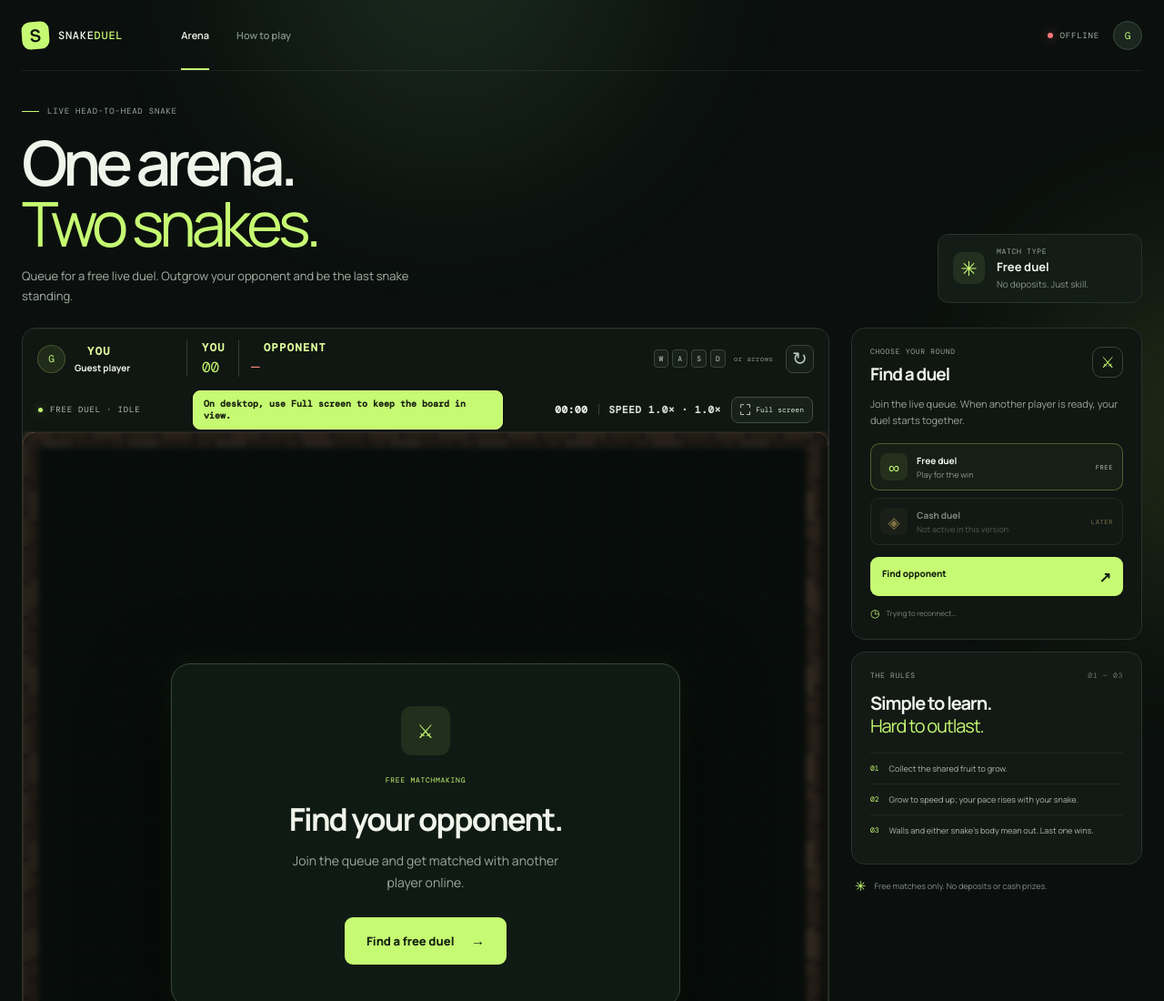
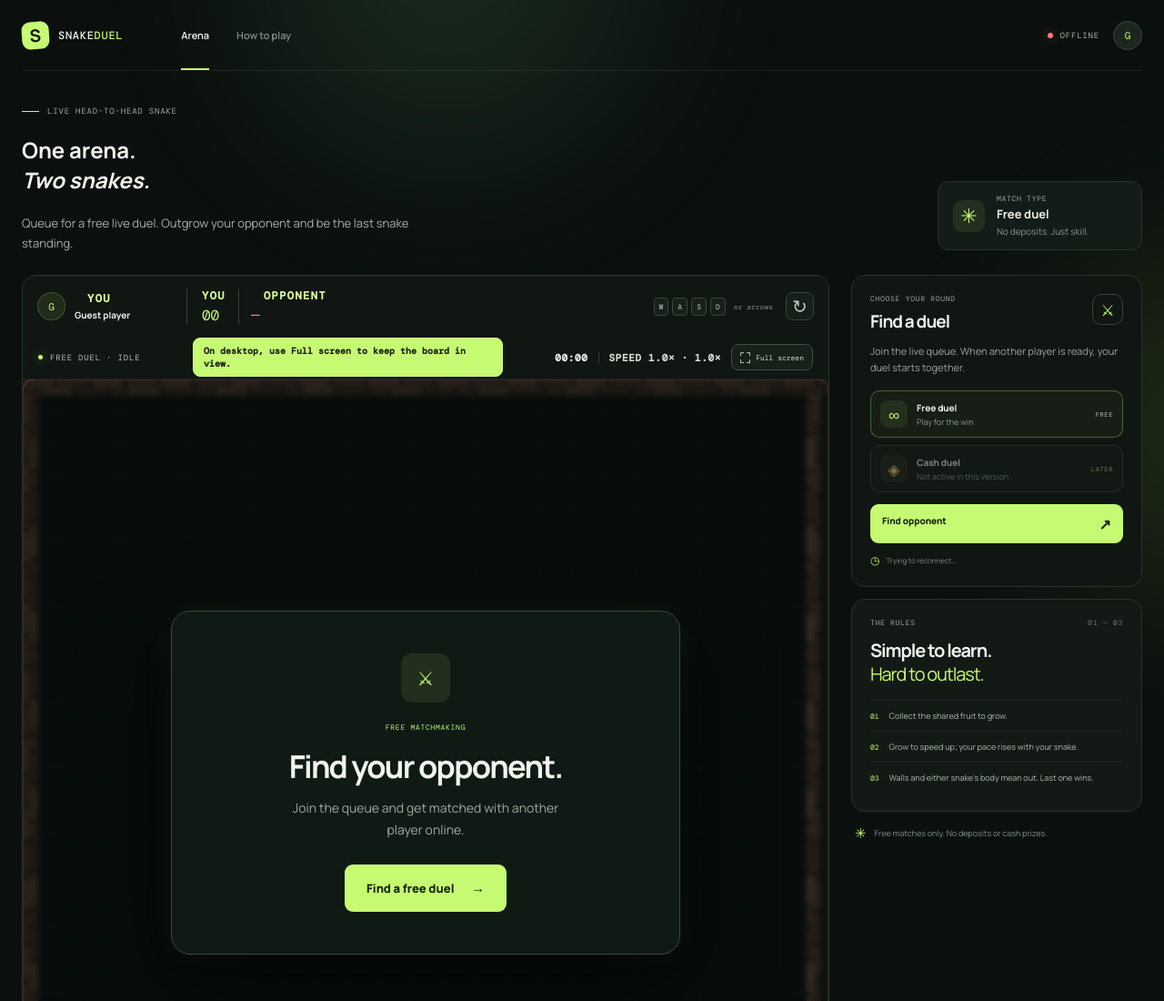
Before and after one commit to snakegameonsol-web/snake-duel, a plain HTML site: page index.html in a window 1280 px wide. Shown: the top 1100 px of the page at 91% size. Drawn offline with nearby package versions, Linux system fonts and the light colour scheme.

Commit message:
Change h1 to h2 in intro section

```diff
--- a/index.html
+++ b/index.html
@@ -24,7 +24,7 @@
 
     <main id="top">
       <section class="intro" id="arena">
-        <div class="intro-copy"><p class="eyebrow"><span class="eyebrow-line"></span> LIVE HEAD-TO-HEAD SNAKE</p><h1>One arena.<br><em>Two snakes.</em></h1><p class="lede">Queue for a free live duel. Outgrow your opponent and be the last snake standing.</p></div>
+        <div class="intro-copy"><p class="eyebrow"><span class="eyebrow-line"></span> LIVE HEAD-TO-HEAD SNAKE</p><h2>One arena.<br><em>Two snakes.</em></h2><p class="lede">Queue for a free live duel. Outgrow your opponent and be the last snake standing.</p></div>
         <div class="season-card"><span class="season-icon">✳</span><div><span class="eyebrow">MATCH TYPE</span><strong>Free duel</strong><small>No deposits. Just skill.</small></div></div>
       </section>
 
```
